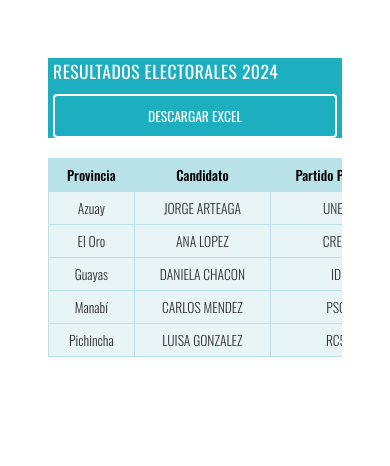
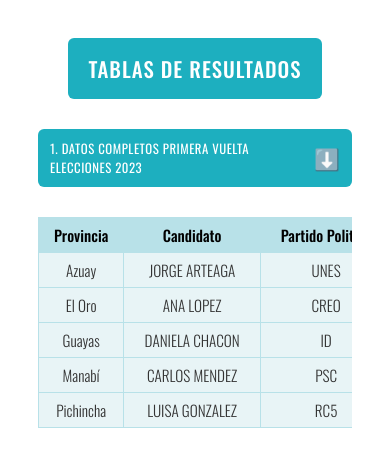
Before and after one commit to AndyDNH/tabla_responsive_8vos_9nos, a Vue app: page / in a window 390 px wide. Shown: the top 466 px of the page. Built offline with nearby package versions, Linux system fonts and the light colour scheme.

Commit message:
refactor: mejorar diseño responsive y optimizar estilos de tabla.

```diff
--- a/src/App.vue
+++ b/src/App.vue
@@ -1,7 +1,12 @@
 <template>
   <div id="app">
-    <TablaGenerica :datos="datosEjemplo" titulo="Resultados Electorales 2024" textoBotonDescarga="Descargar Excel"
-      urlArchivoDescarga="#" />
+    <!-- Título principal -->
+    <div class="titulo-principal">
+      <h1>TABLAS DE RESULTADOS</h1>
+    </div>
+
+    <TablaGenerica :datos="datosEjemplo" titulo="1. DATOS COMPLETOS PRIMERA VUELTA ELECCIONES 2023"
+      textoBotonDescarga="Descargar" urlArchivoDescarga="#" />
   </div>
 </template>
 
--- a/src/components/TablaGenerica.vue
+++ b/src/components/TablaGenerica.vue
@@ -1,10 +1,10 @@
 <template>
   <div class="contenedor-tabla">
-    <!-- Encabezado separado con título y botón -->
+    <!-- Encabezado con título e icono integrados -->
     <div class="encabezado-tabla">
       <h2 class="titulo-tabla">{{ titulo }}</h2>
-      <a :href="urlArchivoDescarga" class="btn-descarga" download="Resultados_Electorales.xlsx">
-        {{ textoBotonDescarga }}
+      <a :href="urlArchivoDescarga" class="icono-descarga" download="Resultados_Electorales.xlsx" title="Descargar">
+        ⬇️
       </a>
     </div>
 
--- a/src/styles/EstilosGenerales.css
+++ b/src/styles/EstilosGenerales.css
@@ -12,7 +12,26 @@
   margin: 0 auto;
   padding: 20px;
 }
+/* Título principal */
+.titulo-principal {
+  background-color: #1dafbf;
+  text-align: center;
+  padding: 10px 120px;
+  margin: 0 auto 30px auto;
+  border-radius: 8px;
+  display: block;
+  width: fit-content;
+}
 
+.titulo-principal h1 {
+  color: white;
+  font-size: 2rem;
+  font-weight: 500;
+  margin: 0;
+  text-transform: uppercase;
+  letter-spacing: 1px;
+  white-space: nowrap;
+}
 /* Estilos para asegurar que el carrusel no se rompa */
 * {
   box-sizing: border-box;
@@ -26,21 +45,23 @@
 .contenedor-tabla {
   width: 100%;
   margin: 20px 0;
-  font-family: "Oswald", sans-serif;
   /* NO aplicar overflow aquí para no afectar el carrusel */
 }
 
 .encabezado-tabla {
-  display: flex;
-  justify-content: space-between;
+  display: inline-flex;
+  justify-content: flex-start;
   align-items: center;
-  margin-bottom: 20px;
-  padding: 12px 20px;
+  margin-bottom: 30px;
+  padding: 10px 20px;
   background-color: #1dafbf;
+  gap: 10px;
+  width: auto;
+  border-radius: 8px;
 }
 
 .titulo-tabla {
-  font-size: 1.5rem;
+  font-size: 1.2rem;
   color: white;
   margin: 0;
   font-weight: 400;
@@ -48,23 +69,21 @@
   letter-spacing: 0.5px;
 }
 
-.btn-descarga {
-  background-color: transparent;
+/* Icono de descarga al final del título */
+.icono-descarga {
   color: white;
   text-decoration: none;
-  padding: 8px 16px;
-  border: 2px solid white;
-  border-radius: 4px;
-  font-weight: 400;
-  white-space: nowrap;
-  text-transform: uppercase;
-  font-size: 0.85rem;
-  transition: all 0.3s;
+  font-size: 1.5rem;
+  transition: all 0.2s;
+  display: flex;
+  align-items: center;
+  justify-content: center;
+  line-height: 1;
 }
 
-.btn-descarga:hover {
-  background-color: white;
-  color: #1dafbf;
+.icono-descarga:hover {
+  transform: scale(1.15);
+  opacity: 0.9;
 }
 
 /* Contenedor con scroll horizontal para la tabla */
@@ -79,7 +98,6 @@
   border-collapse: collapse;
   margin-bottom: 0;
   min-width: 600px;
-  font-family: "Oswald", sans-serif;
   background-color: white;
 }
 
@@ -96,7 +114,7 @@
   color: #000;
   font-weight: 500;
   text-transform: capitalize;
-  font-size: 1rem;
+  font-size: 1.2rem;
 }
 
 /* Todas las filas con el mismo fondo celeste claro */
@@ -106,7 +124,7 @@
 
 .tabla-datos td {
   color: #333;
-  font-size: 0.95rem;
+  font-size: 1.15rem;
   font-weight: 300;
 }
 
@@ -127,27 +145,37 @@
   .tabla-datos th,
   .tabla-datos td {
     padding: 10px;
-    font-size: 0.95rem;
+    font-size: 1.05rem;
   }
 }
 
 /* Mobile grande (481px - 767px) */
 @media screen and (max-width: 767px) {
+  #app {
+    padding: 15px;
+  }
+
+  .titulo-principal {
+    padding: 20px 40px;
+    border-radius: 6px;
+  }
+
+  .titulo-principal h1 {
+    font-size: 1.5rem;
+  }
+
   .encabezado-tabla {
-    flex-direction: column;
-    align-items: flex-start;
-    padding: 0 5px;
+    padding: 12px 15px;
+    gap: 10px;
+    border-radius: 6px;
   }
 
   .titulo-tabla {
-    font-size: 1.2rem;
-    margin-bottom: 10px;
+    font-size: 0.95rem;
   }
 
-  .btn-descarga {
-    width: 100%;
-    text-align: center;
-    padding: 10px 16px;
+  .icono-descarga {
+    font-size: 1.5rem;
   }
 
   .tabla-datos {
@@ -157,18 +185,40 @@
   .tabla-datos th,
   .tabla-datos td {
     padding: 8px;
-    font-size: 0.9rem;
+    font-size: 1rem;
   }
 }
 
 /* Mobile pequeño (<480px) */
 @media screen and (max-width: 480px) {
+  #app {
+    padding: 15px;
+  }
+
+  .titulo-principal {
+    padding: 15px 20px;
+    border-radius: 6px;
+  }
+
+  .titulo-principal h1 {
+    font-size: 1.3rem;
+  }
+
   .contenedor-tabla {
     margin: 10px 0;
   }
 
+  .encabezado-tabla {
+    padding: 10px 12px;
+    border-radius: 6px;
+  }
+
   .titulo-tabla {
-    font-size: 1.1rem;
+    font-size: 0.8rem;
+  }
+
+  .icono-descarga {
+    font-size: 1.3rem;
   }
 
   .tabla-datos {
@@ -178,6 +228,6 @@
   .tabla-datos th,
   .tabla-datos td {
     padding: 6px;
-    font-size: 0.85rem;
+    font-size: 0.95rem;
   }
 }
```
